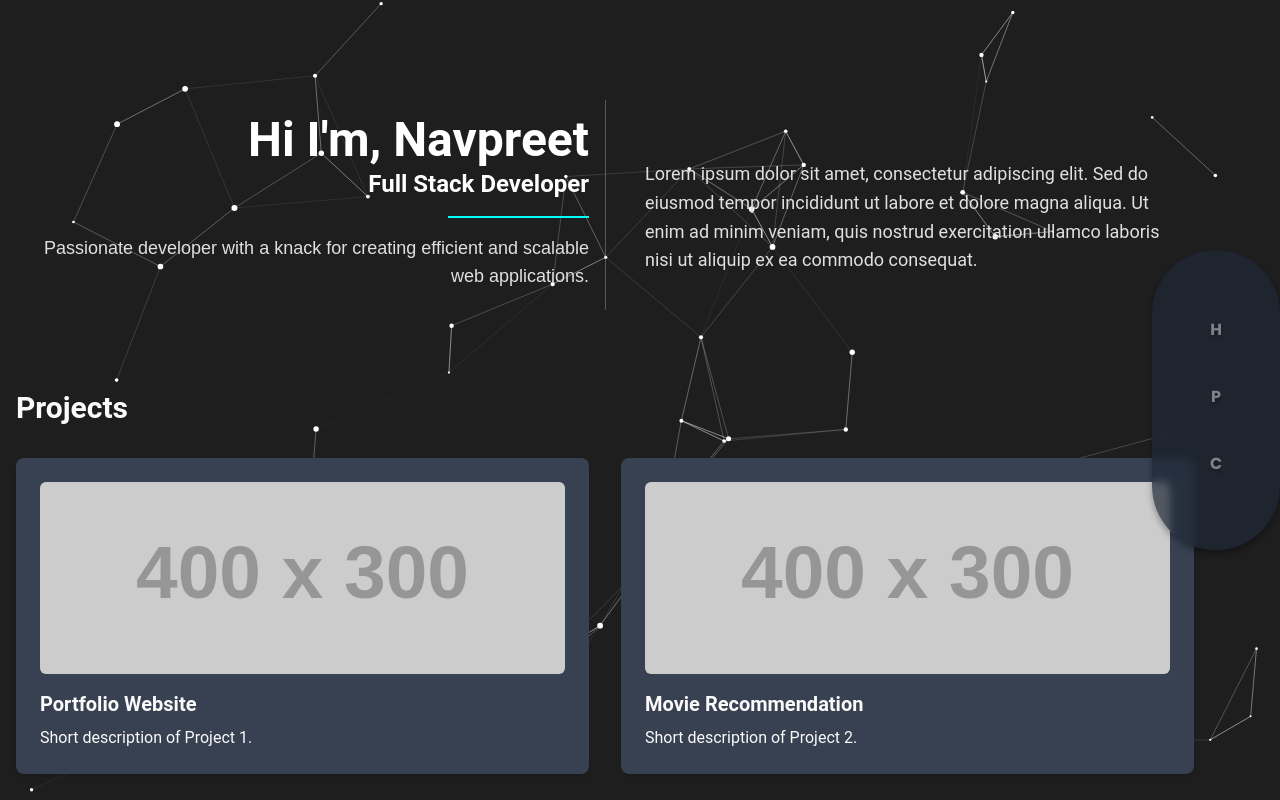
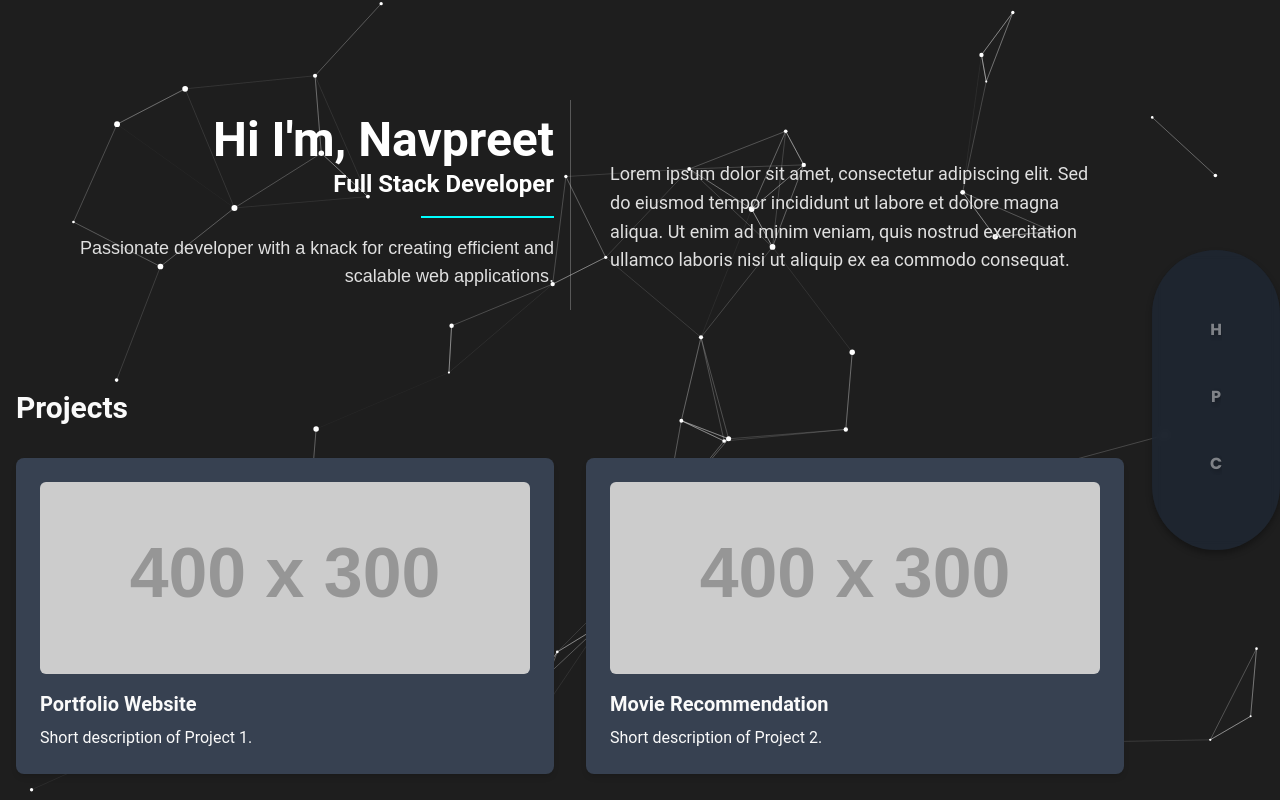
Before and after one commit to 20ns/portfolio, a React (Vite) app: page / in a window 1280 px wide. Shown: the top 800 px of the page. Built offline with nearby package versions, Linux system fonts and the light colour scheme.

Commit message:
fixed more bugs and changing the front dynamics

```diff
--- a/src/styles.css
+++ b/src/styles.css
@@ -67,8 +67,9 @@ main {
   background-color: transparent;
   z-index: 1;
   margin-top: 50px;
-  margin-right: 70px;
+  margin-right: 70px; /* Adjust this value based on navbar width */
   transition: margin-right 0.3s ease;
+  padding-right: 70px;
 }
 
 /* Adjust margin when navbar is open */
@@ -89,10 +90,6 @@ nav {
   width: 60px;
   transition: width 0.3s ease, background-color 0.3s ease, opacity 0.3s ease;
   box-shadow: 0 4px 6px rgba(0, 0, 0, 0.3);
-}
-
-/* Apply frosted glass effect when the navbar is open */
-nav.nav-open {
   backdrop-filter: blur(5px);
   -webkit-backdrop-filter: blur(5px);
   background-color: rgba(44, 44, 44, 0.5);
@@ -234,6 +231,10 @@ nav ul li a.text-shadow-lg {
   text-align: left;
   padding-left: 20px;
 }
+nav.nav-open + main {
+  margin-right: 210px; /* Adjust this value based on open navbar width */
+  padding-right: 210px;
+}
 
 .intro p {
   font-size: 1.125rem;
```
